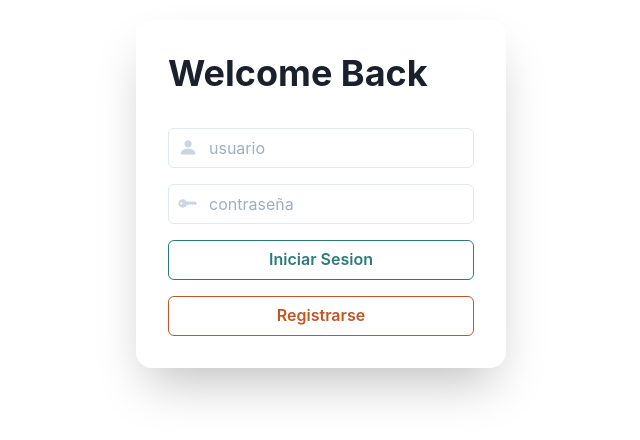
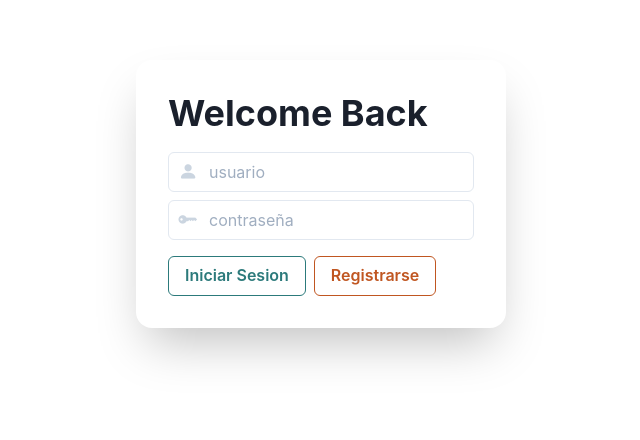
Before and after one commit to darubiio/Tasks, a React (Create React App) app in the folder client/: page /login in a window 1280 px wide. Shown: the part 206-646 px from the top of the page, without its empty margins (319-959 px from the left). Built offline with nearby package versions, Linux system fonts and the light colour scheme.

Commit message:
Working on auth

```diff
--- a/client/package.json
+++ b/client/package.json
@@ -14,6 +14,7 @@
     "bootstrap-icons": "^1.5.0",
     "framer-motion": "^4",
     "graphql": "^15.5.2",
+    "history": "^5.0.1",
     "react": "^17.0.2",
     "react-dom": "^17.0.2",
     "react-icons": "^4.2.0",
--- a/client/src/App.js
+++ b/client/src/App.js
@@ -3,22 +3,17 @@ import { Grid } from '@chakra-ui/layout';
 import { Container } from "@chakra-ui/react";
 import { TaskMenu } from './components/task_menu/taskMenu';
 import { TaskMain } from './components/task_main/taskMain';
-import { Login } from './components/forms/login';
-import { BrowserRouter as Router } from "react-router-dom";
 import { UserProvider } from './hooks/userContext';
 
 export const App = () => {
   return (
-    <UserProvider>
-      <Container maxW="container.2xl">
+    <Container maxW="container.2xl">
+      <UserProvider>
         <Grid templateColumns="repeat(6, 1fr)" gap={12}>
-          <Router>
-            <Login />
-            <TaskMenu />
-            <TaskMain />
-          </Router>
+          <TaskMenu />
+          <TaskMain />
         </Grid>
-      </Container>
-    </UserProvider>
+      </UserProvider>
+    </Container>
   )
 };
--- a/client/src/components/forms/login.js
+++ b/client/src/components/forms/login.js
@@ -1,10 +1,12 @@
 import React from 'react';
 import { Center, GridItem, Heading, Stack } from '@chakra-ui/layout';
 import { Input, InputGroup, InputLeftElement } from '@chakra-ui/input';
+import { gql, useMutation } from '@apollo/client';
+import { FormControl } from "@chakra-ui/react";
 import { Button } from '@chakra-ui/button';
+import { useHistory } from "react-router-dom";
 import { Route, Switch } from 'react-router';
-import { gql, useMutation } from '@apollo/client';
-import { useHistory } from "react-router-dom";
+import { ScaleFade } from '@chakra-ui/transition';
 
 const LOGIN = gql`
   mutation LoginUser($username: String!, $password: String!) {
@@ -14,33 +16,41 @@ const LOGIN = gql`
   }`
 
 export const Login = () => {
-  const [username, setUsername] = React.useState('');
-  const [password, setPassword] = React.useState('');
 
   let history = useHistory();
+  let user;
+  let psw;
 
-  const [logIn, { data, loading, error }] = useMutation(LOGIN);
-  const handleLogin = async () => {
-    await logIn({ variables: { username, password } });
-    console.log(data);
+  // const [logIn, { data, loading, error }] = useMutation(LOGIN);
+  const [logIn, { data }] = useMutation(LOGIN);
+
+  React.useEffect(() => {
     if (data) {
       localStorage.setItem('token', data.login.token);
-      history.push("/");
     }
-    setUsername('');
-    setPassword('');
+  }, [data]);
 
-    // redirect
+  const handleLogin = async (username, password) => {
+    await logIn({ variables: { username, password } });
+    history.push('/');
   };
 
   return (
     <Switch>
       <Route path='/login'>
         <GridItem colSpan={6}>
-          <Center w="100%" h='100vh'>
-            <Stack shadow='2xl' rounded='2xl' p={8} spacing={4}>
+          <ScaleFade initialScale={0.9} in></ScaleFade>
+          <Center h='100vh'>
+            <Stack shadow='2xl' rounded='2xl' p={8}>
+              <FormControl
+                as='form'
+                onSubmit={e => {
+                  e.preventDefault()
+                  handleLogin(user.value, psw.value)
+                }}
+              >
                 <Heading mb={4}>Welcome Back</Heading>
-              <InputGroup>
+                <InputGroup mb={2}>
                   <InputLeftElement
                     pointerEvents="none"
                     color="gray.300"
@@ -48,13 +58,16 @@ export const Login = () => {
                     children={<i className="bi bi-person-fill" />}
                   />
                   <Input
+                    id='usrname'
                     type="text"
-                  value={username}
-                  onChange={({ target }) => setUsername(target.value)}
+                    isRequired
+                    ref={node => {
+                      user = node;
+                    }}
                     placeholder="usuario" />
                 </InputGroup>
 
-              <InputGroup>
+                <InputGroup mb={4}>
                   <InputLeftElement
                     pointerEvents="none"
                     color="gray.300"
@@ -62,22 +75,26 @@ export const Login = () => {
                     children={<i className="bi bi-key-fill" />}
                   />
                   <Input
+                    id='passw'
                     type='password'
-                  value={password}
-                  onChange={({ target }) => setPassword(target.value)}
+                    isRequired
+                    ref={node => {
+                      psw = node;
+                    }}
                     placeholder="contraseña" />
                 </InputGroup>
-
                 <Button
+                  loading={false}
+                  mr={2}
+                  type="submit"
                   colorScheme="teal"
-                onClick={handleLogin}
                   variant="outline">
                   Iniciar Sesion
                 </Button>
-
                 <Button colorScheme="orange" variant="outline">
                   Registrarse
                 </Button>
+              </FormControl>
             </Stack>
           </Center>
         </GridItem>
--- a/client/src/components/task_main/taskMain.js
+++ b/client/src/components/task_main/taskMain.js
@@ -1,34 +1,39 @@
 import React from 'react';
 
-import { Redirect, Route, Switch } from 'react-router';
-import { Completed } from './completed/compd';
+import { Main } from './main';
+import { All } from './todo/all';
+import { MyDay } from './myDay/md';
+import { Tasks } from './tasks/tks';
+import { Planned } from './planned/plnd';
 import { Asigned } from './asigned/asigned';
 import { Important } from './important/imp';
-import { Planned } from './planned/plnd';
-import { Tasks } from './tasks/tks';
-import { MyDay } from './myDay/md';
-import { All } from './todo/all';
 import { GridItem } from '@chakra-ui/layout';
-import { Main } from './main';
+import { Route, Switch } from 'react-router';
+import { useHistory } from "react-router-dom";
+import { Completed } from './completed/compd';
 import { UserContext } from '../../hooks/userContext';
-
+import { Login } from '../forms/login';
 
 export const TaskMain = () => {
-  const { error, loading } = React.useContext(UserContext);
+  const history = useHistory();
+  const { notAuthenticated, loading } = React.useContext(UserContext);
   return (
-    loading ? '' :
-      error ? <Redirect to='/login' /> :
-        <GridItem p={5} colSpan={5}>
-          <Switch>
-            <Route exact path='/' component={Main} />
-            <Route path='/my-day' component={MyDay} />
-            <Route path='/all' component={All} />
-            <Route path='/tasks' component={Tasks} />
-            <Route path='/planned' component={Planned} />
-            <Route path='/asigned' component={Asigned} />
-            <Route path='/completed' component={Completed} />
-            <Route path='/important' component={Important} />
-          </Switch>
-        </GridItem>
+    <>
+      <Login />
+      {loading ? null :
+        notAuthenticated ? history.push('/login') :
+          <GridItem p={5} colSpan={5}>
+            <Switch>
+              <Route path='/important' component={Important} />
+              <Route path='/completed' component={Completed} />
+              <Route path='/planned' component={Planned} />
+              <Route path='/asigned' component={Asigned} />
+              <Route path='/my-day' component={MyDay} />
+              <Route path='/tasks' component={Tasks} />
+              <Route path='/all' component={All} />
+              <Route exact path='/' component={Main} />
+            </Switch>
+          </GridItem>}
+    </>
   )
 };
--- a/client/src/components/task_menu/taskMenu.js
+++ b/client/src/components/task_menu/taskMenu.js
@@ -41,9 +41,9 @@ export const TaskMenu = () => {
     return location !== '/' ? ['none', 'revert'] : null;
   }
 
-  const { error, loading } = React.useContext(UserContext);
+  const { notAuthenticated, loading } = React.useContext(UserContext);
   return (
-    error ? '' :
+    notAuthenticated ? null :
       loading ? '' :
         <GridItem display={checkMode} colSpan={['6', '1']} pt={5} pb={5}>
           <ScaleFade initialScale={0.9} in>
--- a/client/src/hooks/userContext.js
+++ b/client/src/hooks/userContext.js
@@ -16,7 +16,7 @@ export const UserProvider = ({ children }) => {
   const current = (() => {
     return (
       loading ? { loading: 'Loading...' } :
-        error ? { error: error.message } :
+        error ? { notAuthenticated: error.message } :
           data.currentUser
     )
   })();
--- a/client/src/index.js
+++ b/client/src/index.js
@@ -1,10 +1,9 @@
 import React from 'react';
 import { render } from 'react-dom';
 import { App } from './App';
-
 import { ApolloClient, InMemoryCache, ApolloProvider, createHttpLink } from "@apollo/client";
 import { setContext } from '@apollo/client/link/context';
-
+import { BrowserRouter } from "react-router-dom";
 import { ChakraProvider } from "@chakra-ui/react";
 import 'bootstrap-icons/font/bootstrap-icons.css';
 
@@ -30,7 +29,9 @@ const client = new ApolloClient({
 render(
   <ApolloProvider client={client}>
     <ChakraProvider>
-      <App />
+      <BrowserRouter>
+        <App />
+      </BrowserRouter>
     </ChakraProvider>
   </ApolloProvider>,
   document.getElementById('root')
```
Also changed, not shown: 1 other file (tests, documents, lock files or other folders). Lines whose indentation alone changed are shown as unchanged.
